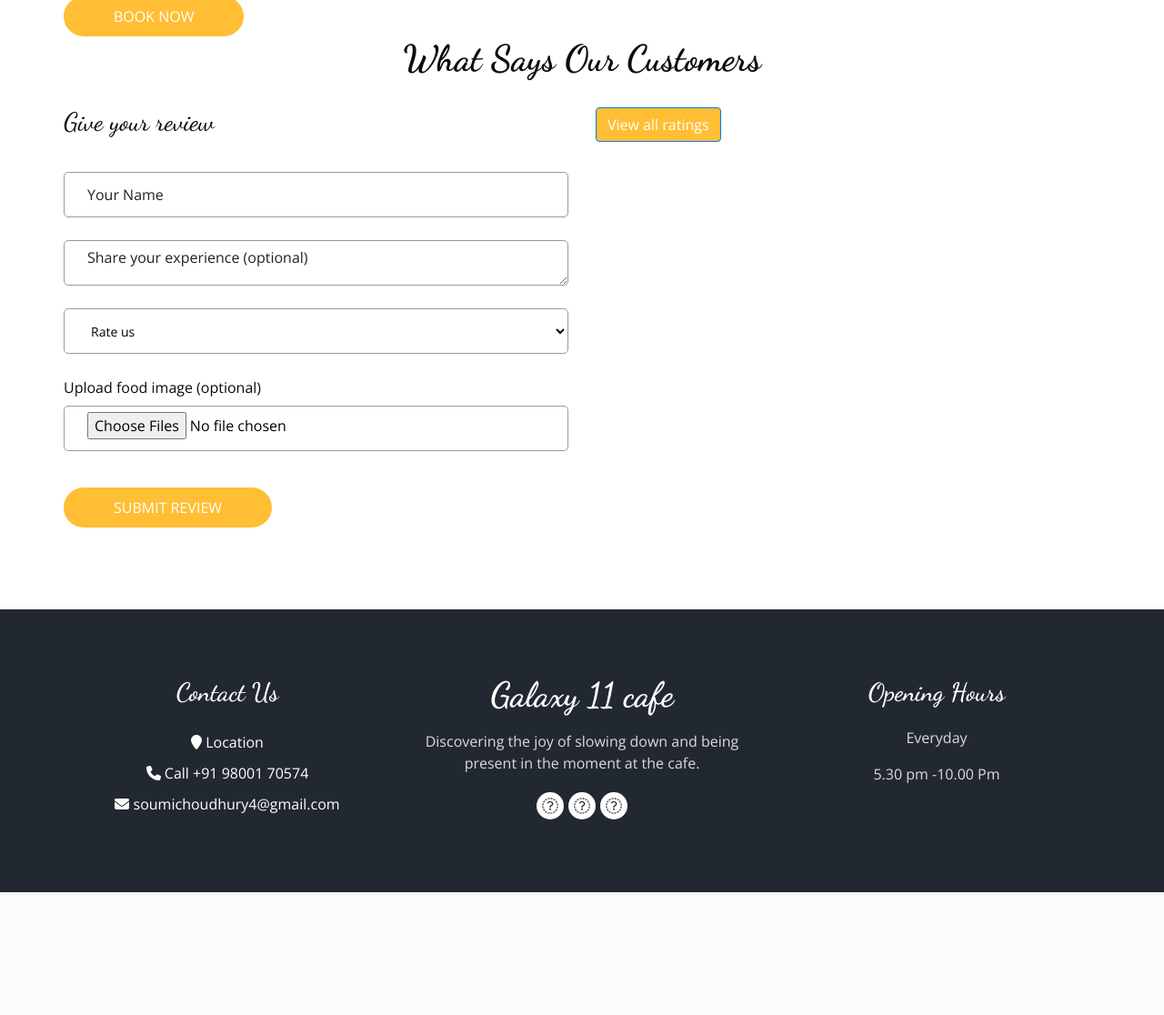
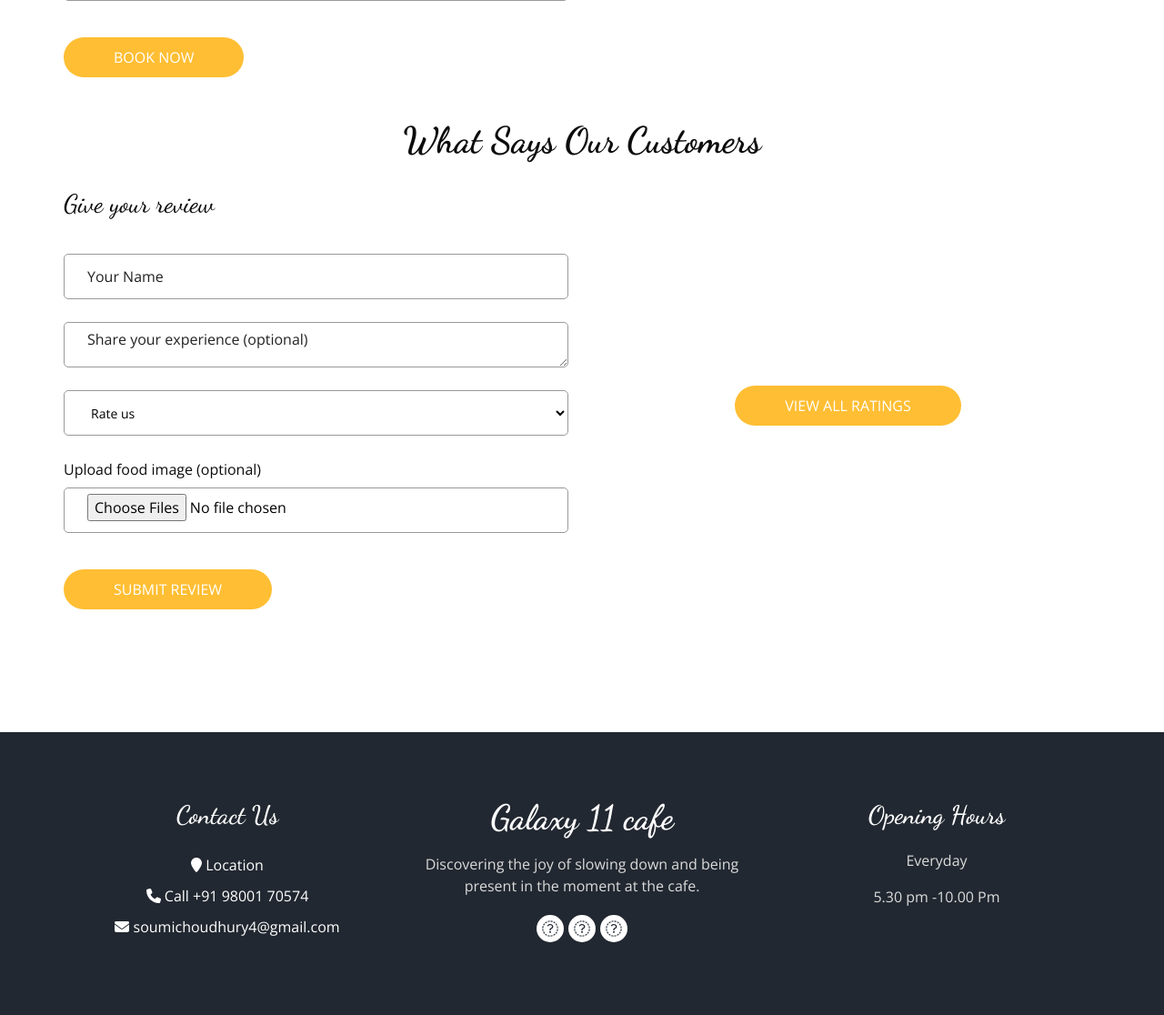
Before and after one commit to AnshuSarkarANX/Galaxy-11-webaxd, a web app: file index.html in a window 1280 px wide. Shown: the part 3270-4386 px from the top of the page at 91% size. Before the commit the page ends 4251 px from the top, so only its background shows below. Run offline with its HTML, style and script files only (its server is not run), Linux system fonts and the light colour scheme; some libraries are stand-ins or nearby versions.

Commit message:
review carousel style updated

```diff
--- a/css/style.css
+++ b/css/style.css
@@ -16,6 +16,12 @@ body {
               width: 300px;
               overflow-x: scroll;
               scroll-snap-type: x mandatory;
+            }
+            .rating_carousel_container{
+             display: flex;
+             flex-direction: column;
+             align-items: center;
+             justify-content: center;
             }
             .card{
               scroll-snap-align: center;
@@ -38,6 +44,23 @@ body {
              .rating-card> .item img {
               width: 200px;
               margin-bottom: 20px;
+            }
+            .more_ratings_btn_box{
+              margin-top: 15px;
+  border: none;
+  text-transform: uppercase;
+  display: inline-block;
+  padding: 10px 55px;
+  background-color: #ffbe33;
+  color: #ffffff;
+  border-radius: 45px;
+  -webkit-transition: all 0.3s;
+  transition: all 0.3s;
+  border: none;
+            }
+            .more_ratings_btn_box:hover{
+              background-color: #e69c00 !important;
+              color: #ffffff !important;
             }
 
 .layout_padding {
@@ -768,6 +791,7 @@ a:focus {
 
 .book_section {
   position: relative;
+  margin: max(4vh,45px);
 }
 
 .book_section .heading_container {
@@ -809,7 +833,7 @@ a:focus {
   font-size: 16px;
 }
 
-.book_section .form_container button {
+.book_section .form_container button  {
   margin-top: 15px;
   border: none;
   text-transform: uppercase;
--- a/index.html
+++ b/index.html
@@ -151,7 +151,7 @@
         </h2>
       </div>
       <div class="filters-content">
-        <div class="row grid" id="menuGrid">
+        <div class="row grid" id="menuGrid_home">
           <div class="col-sm-6 col-lg-4 all pasta">
             <div class="box">
               <div>
@@ -259,7 +259,7 @@
 
   <!-- client section -->
 
-  <section class=" book_section client_section layout_padding-bottom">
+  <section class="book_section client_section layout_padding-bottom">
     <div class="container">
       <div class="heading_container heading_center psudo_white_primary mb_45">
         <h2>
@@ -317,9 +317,9 @@
             </form>
           </div>
         </div>
-        <div class="col-md-6" >
-<div class="wrapper" id="ratingCarousel"></div>
-          <a class="btn btn-primary" style="background-color:#FFBE33;" href="./ratings.html"> View all ratings</a>
+        <div class="col-md-6 rating_carousel_container" >
+        <div class="wrapper" id="ratingCarousel"></div>
+          <a class="more_ratings_btn_box" style="background-color:#FFBE33;" href="./ratings.html"> View all ratings</a>
            </div>
 
          </div>
--- a/js/custom.js
+++ b/js/custom.js
@@ -63,15 +63,37 @@ $(document).ready(function() {
         alert("An error occurred while fetching offers");
         console.log(error);
       });
- //menu
+ //menu script
           fetch(api + "api/products")
             .then((response) => response.json())
             .then((menu) => {
               const menuGrid = $("#menuGrid");
+              const menuGrid_home = $('#menuGrid_home')
+              const items = menu.data
+              if(items.length < 5){
+                items.forEach((item)=>{
+                  showmenu(menuGrid_home,item)
+                })
+              }
+              else{
+                for(i=0;i<=5;i++){
+                  showmenu(menuGrid_home,items[i])
+                }
+              }
 
-              menu.data.forEach((data) => {
-                console.log(data);
-                menuGrid.append(
+              items.forEach((item) => {
+                showmenu(menuGrid, item);
+              });
+               }
+            )
+            .catch((error) => {
+              // Handle errors
+              alert("An error occurred while fetching menu");
+              console.log(error);
+            });
+// for showing menu
+              function showmenu(id, data) {
+                id.append(
                   `<div class="col-sm-6 col-lg-4 all pizza">
             <div class="box">
               <div>
@@ -93,13 +115,7 @@ $(document).ready(function() {
             </div>
           </div>`
                 );
-              });
-            })
-            .catch((error) => {
-              // Handle errors
-              alert("An error occurred while fetching menu");
-              console.log(error);
-            });
+              }
   //Time slots
   fetch("http://localhost:3500/api/available-time-slots") // Replace with your API endpoint
     .then((response) => response.json())
@@ -175,7 +191,7 @@ function ratingscarousel(data) {
   const ratingsContainer = $("#ratingCarousel");
   if (data.length < 5){
     data.forEach((rating) => {
-      const cardContainer = $("<div>").addClass("rating-card card");
+      const cardContainer = $("<div>").addClass("rating-card .card");
       const ratingCard = $("<div>").addClass("item");
       const nameElement = $("<h4>").text(rating.name);
       const descriptionElement = rating.description ? $("<p>").text(rating.description) : "";
```
